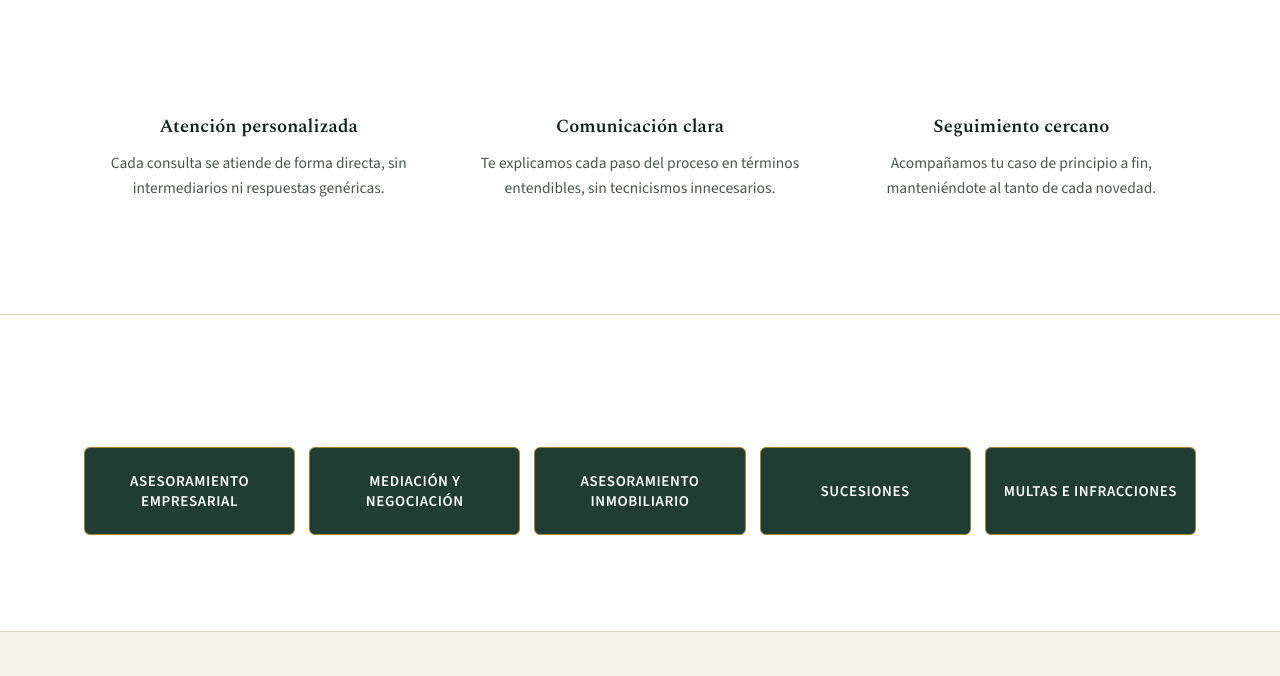
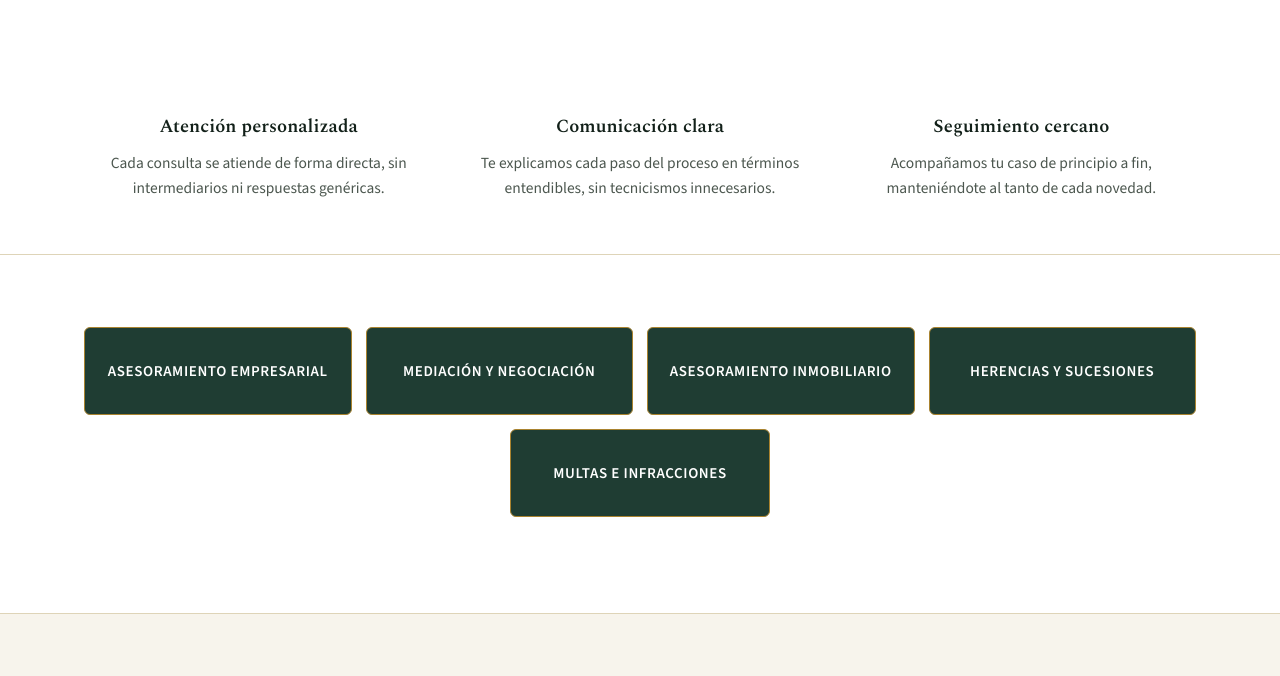
Before and after one commit to cristiandigitalbr-png/estudio-mat-ver, a plain HTML site: page index.html in a window 1280 px wide. Shown: the part 1124-1800 px from the top of the page. Drawn offline with nearby package versions, Linux system fonts and the light colour scheme.

Commit message:
Update index.html

```diff
--- a/index.html
+++ b/index.html
@@ -220,14 +220,15 @@
   .valor-item p{font-size:15.5px;color:var(--ink-soft);}
 
   /* DESTACADAS */
-  .destacadas{background:var(--paper-card);border-bottom:1px solid var(--line);}
+  .valores{padding-bottom:36px;}
+  .destacadas{background:var(--paper-card);border-bottom:1px solid var(--line);padding-top:36px;}
   .destacadas-grid{
     margin-top:36px;
     display:grid;gap:14px;
     grid-template-columns:repeat(2,1fr);
   }
-  @media(min-width:700px){.destacadas-grid{grid-template-columns:repeat(3,1fr);}}
-  @media(min-width:1000px){.destacadas-grid{grid-template-columns:repeat(5,1fr);}}
+  @media(min-width:700px){.destacadas-grid{grid-template-columns:repeat(4,1fr);}}
+  .destacada-card:last-child{grid-column:1 / -1;max-width:260px;margin:0 auto;width:100%;}
   .destacada-card{
     background:var(--green);
     color:#fff;
@@ -434,7 +435,7 @@
         <div class="destacada-card"><span>Asesoramiento Empresarial</span></div>
         <div class="destacada-card"><span>Mediación y Negociación</span></div>
         <div class="destacada-card"><span>Asesoramiento Inmobiliario</span></div>
-        <div class="destacada-card"><span>Sucesiones</span></div>
+        <div class="destacada-card"><span>Herencias y Sucesiones</span></div>
         <div class="destacada-card"><span>Multas e Infracciones</span></div>
       </div>
     </div>
```
